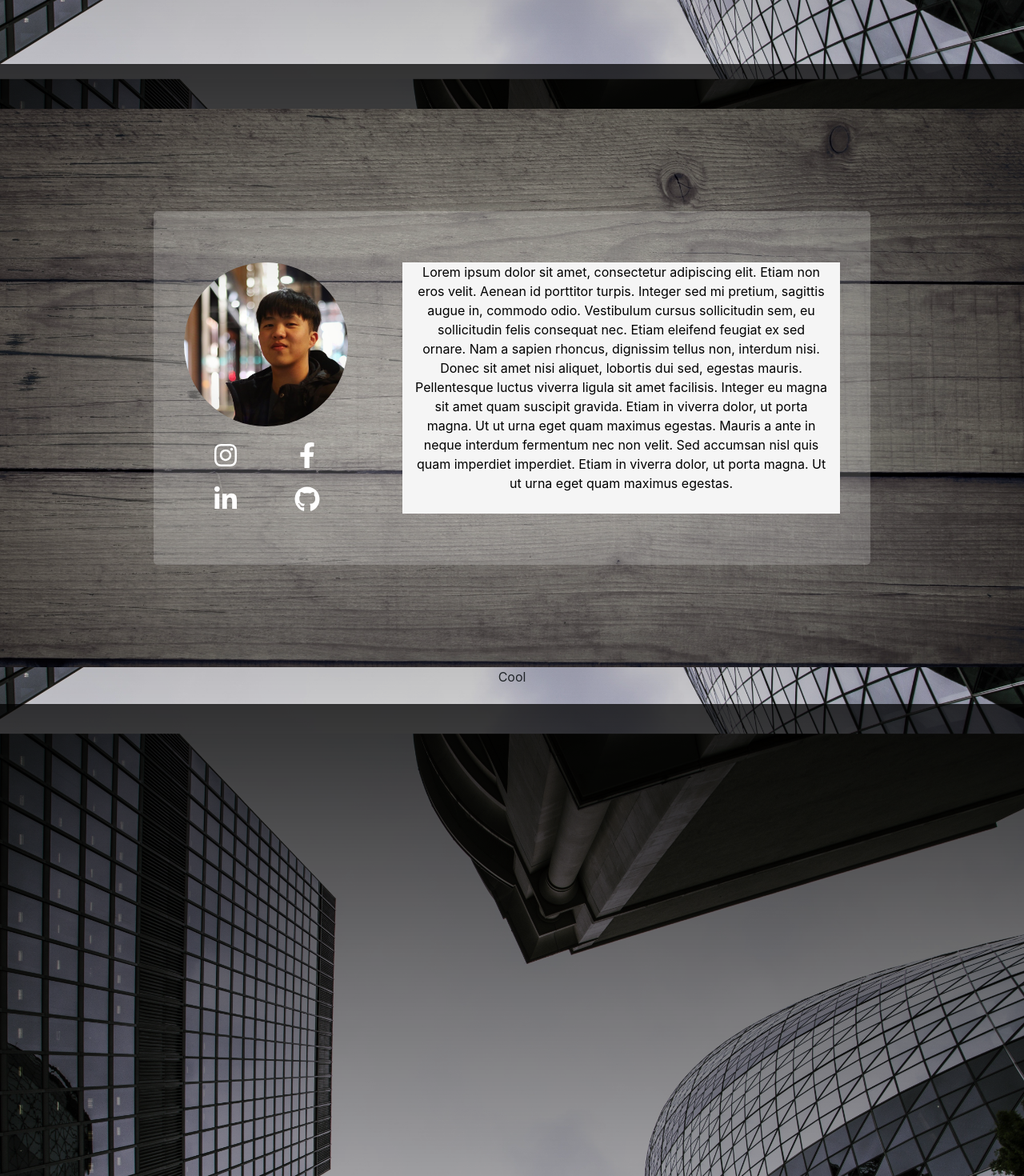
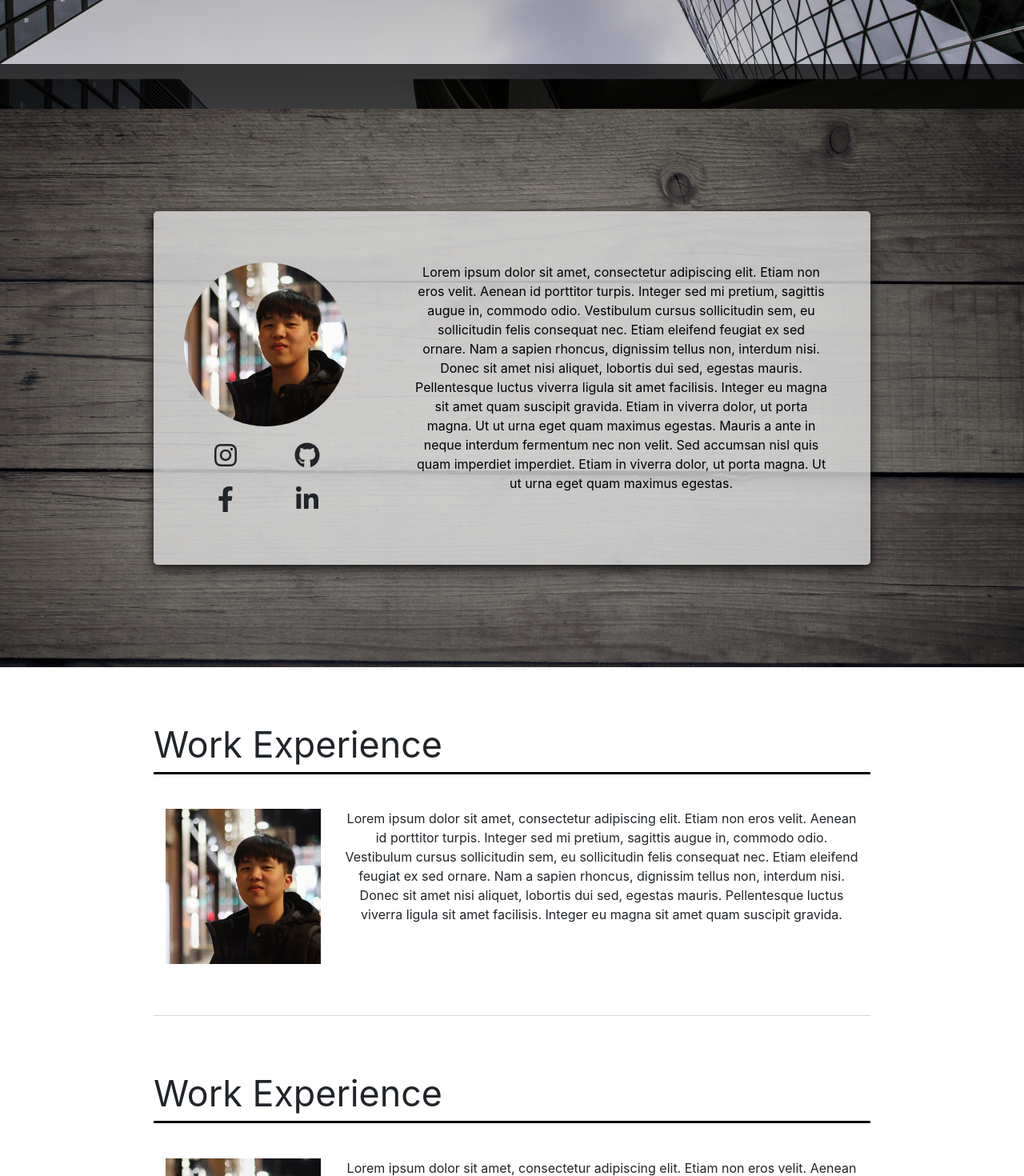
Before and after one commit to wilsonhsu0102/personal_website, a React (Create React App) app in the folder my-app/: page / in a window 1280 px wide. Shown: the part 720-2190 px from the top of the page at 80% size. Built offline with nearby package versions, Linux system fonts and the light colour scheme.

Commit message:
added work experience page

```diff
--- a/my-app/src/App.js
+++ b/my-app/src/App.js
@@ -1,8 +1,8 @@
-import logo from './logo.svg';
 import './App.css';
 import Navigator from './Components/Navigator.jsx';
 import Welcome from './Components/Welcome.jsx';
-import AboutMe from './Components/AboutMe.jsx'
+import AboutMe from './Components/AboutMe.jsx';
+import WorkExperience from './Components/WorkExperience.jsx';
 
 function App() {
   return (
@@ -10,6 +10,8 @@ function App() {
       <Navigator/>
       <Welcome/>
       <AboutMe/>
+      <WorkExperience/>
+      <WorkExperience/>
       <div className="container22"> Cool</div>
     </div>
   );
--- a/my-app/src/Components/AboutMe.jsx
+++ b/my-app/src/Components/AboutMe.jsx
@@ -1,6 +1,6 @@
 import React from 'react';
 import '../Styles/AboutMe.css'
-import { Image, Container, Row, Col } from 'react-bootstrap'
+import { Image, Row, Col } from 'react-bootstrap'
 import { FontAwesomeIcon } from '@fortawesome/react-fontawesome'
 import { faInstagram, faFacebookF, faLinkedinIn, faGithub } from '@fortawesome/free-brands-svg-icons'
 
@@ -13,9 +13,10 @@ class AboutMe extends React.Component {
                         <Row><Image className="profile-pic" src="Resources/Profile.Png" roundedCircle /></Row>
                         <Row>
                             <Col className="icon icon-first-row" xs="3" md="6"><a href="#" className="icon-effect"> <FontAwesomeIcon icon={faInstagram} size="2x" /> </a></Col>
-                            <Col className="icon icon-first-row" xs="3" md="6"><a href="#" className="icon-effect"> <FontAwesomeIcon icon={faFacebookF} size="2x" /> </a></Col>
+                            <Col className="icon icon-first-row" xs="3" md="6"><a href="#" className="icon-effect"> <FontAwesomeIcon icon={faGithub} size="2x" /> </a></Col>
+                            <Col className="icon" xs="3" md="6"><a href="#" className="icon-effect"> <FontAwesomeIcon icon={faFacebookF} size="2x" /> </a></Col>
                             <Col className="icon" xs="3" md="6"><a href="#" className="icon-effect"> <FontAwesomeIcon icon={faLinkedinIn} size="2x" /> </a></Col>
-                            <Col className="icon" xs="3" md="6"><a href="#" className="icon-effect"> <FontAwesomeIcon icon={faGithub} size="2x" /> </a></Col>
+
                         </Row>
                     </Col>
                     <Col className="descriptions" xs="12" md={{offset: 1, span: 8}}>
--- a/my-app/src/Components/Navigator.jsx
+++ b/my-app/src/Components/Navigator.jsx
@@ -1,18 +1,17 @@
 import React from 'react';
 import '../Styles/Navigator.css'
-import { Navbar, Nav, Container, Row, Col } from 'react-bootstrap';
+import { Navbar, Nav} from 'react-bootstrap';
 class Navigator extends React.Component {
     render() {
         return (
             <Navbar id="navigator" className="navbar-color" collapseOnSelect expand="md" variant="dark" sticky="top">
-                <Navbar.Brand> COOL </Navbar.Brand>
                 <Navbar.Toggle aria-controls="responsive-navbar-nav" />
                 <Navbar.Collapse id="responsive-navbar-nav">
                     <Nav className="m-auto" fill>
                         <Nav.Link href="#welcome">Welcome</Nav.Link>
                         <Nav.Link href="#about">About me</Nav.Link>
                         <Nav.Link href="#education">Education</Nav.Link>
-                        <Nav.Link href="#experience">Work Experience</Nav.Link>
+                        <Nav.Link href="#workExperience">Work Experience</Nav.Link>
                         <Nav.Link href="#project">Project</Nav.Link>
                         <Nav.Link href="#skill">Skills</Nav.Link>
                         <Nav.Link href="#contact">Contact Me</Nav.Link>
--- /dev/null
+++ b/my-app/src/Components/WorkExperience.jsx
@@ -0,0 +1,27 @@
+import React from 'react';
+import '../Styles/WorkExperience.css'
+import { Image, Container, Row, Col } from 'react-bootstrap'
+
+class WorkExperience extends React.Component {
+    render() {
+        return (
+            <div id="workExperience">
+                <Container className="container-exp">
+                    <Row className="title"> Work Experience </Row>
+                    <Row className="content justify-content-center">
+                        <Col xs="8" md="3"><Image className="profile-pic" src="Resources/Profile.Png" /></Col>
+                        <Col xs="12" md="9">
+                            Lorem ipsum dolor sit amet, consectetur adipiscing elit. Etiam non eros velit.
+                            Aenean id porttitor turpis. Integer sed mi pretium, sagittis augue in, commodo odio.
+                            Vestibulum cursus sollicitudin sem, eu sollicitudin felis consequat nec. Etiam eleifend
+                            feugiat ex sed ornare. Nam a sapien rhoncus, dignissim tellus non, interdum nisi. Donec
+                            sit amet nisi aliquet, lobortis dui sed, egestas mauris. Pellentesque luctus viverra
+                            ligula sit amet facilisis. Integer eu magna sit amet quam suscipit gravida.
+                        </Col>
+                    </Row>
+                </Container>
+            </div>);
+    }
+}
+
+export default WorkExperience;
--- a/my-app/src/Styles/AboutMe.css
+++ b/my-app/src/Styles/AboutMe.css
@@ -1,17 +1,16 @@
 #about {
-    height: 100%;
     background: radial-gradient(rgba(0, 0, 0, 0.2), rgba(0, 0, 0, 0.5)),url('../Resources/wood_bg.jpg');
-    background-repeat: no-repeat;
-    background-size:cover;
+    background-size: cover;
     padding-top: 10%;
     padding-bottom: 10%;
 }
+
 .profile-pic {
     width: 100%;
 }
 
 .icon-effect {
-    color:white;
+    color:inherit;
     text-decoration: none;
 }
 
@@ -21,13 +20,13 @@
     width: 70%;
     height: 100%;
     border-radius: 5px;
-    background-color: rgba(255, 255, 255, 0.2);
+    box-shadow: 0 4px 10px 0 rgba(0, 0, 0, 0.5), 0 6px 20px 0 rgba(0, 0, 0, 0.5);
+    background-color: rgba(220, 220, 220, 0.8);
 }
 
 .descriptions {
     color: black;
     margin-top: 10%;
-    background-color: whitesmoke;
 }
 
 .icon {
--- a/my-app/src/Styles/Navigator.css
+++ b/my-app/src/Styles/Navigator.css
@@ -1,3 +1,3 @@
 .navbar-color {
-    background-color: black;
+    background: linear-gradient(to right,rgba(0, 0, 0, 0), rgba(0, 0, 0, 0.1), rgba(0, 0, 0, 0.7), rgba(0, 0, 0, 0.9), rgba(0, 0, 0, 0.7), rgba(0, 0, 0, 0.1), rgba(0, 0, 0, 0));
 }
--- a/my-app/src/Styles/Welcome.css
+++ b/my-app/src/Styles/Welcome.css
@@ -21,4 +21,4 @@
     left: 50%;
     -ms-transform: translate(-50%, -50%);
     transform: translate(-50%, -50%);
-  }
+}
--- /dev/null
+++ b/my-app/src/Styles/WorkExperience.css
@@ -0,0 +1,28 @@
+#workExperience {
+    height: 100%;
+    background-color: white;
+}
+
+.container-exp {
+    width: 70%;
+    padding-top: 5%;
+    padding-bottom: 5%;
+    border-bottom: 1px solid lightgray;
+
+}
+
+.title {
+    justify-content: center;
+    font-size: 5vw;
+    border-bottom: 0.3vw solid black;
+}
+
+.content {
+    padding-top: 5%;
+}
+@media only screen and (min-width: 768px) {
+    .title {
+        font-size: 3.5vw;
+        justify-content: left;
+    }
+}
```
Also changed, not shown: 1 other file (tests, documents, lock files or other folders).
